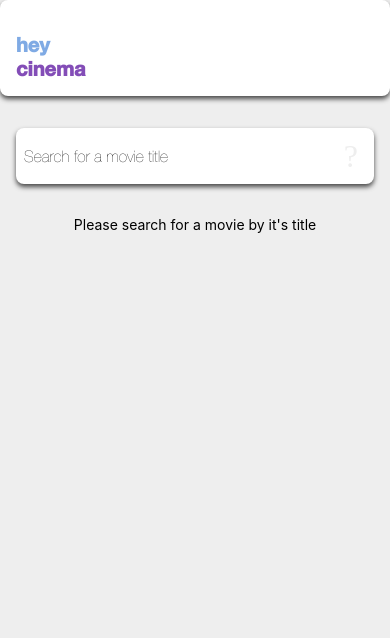
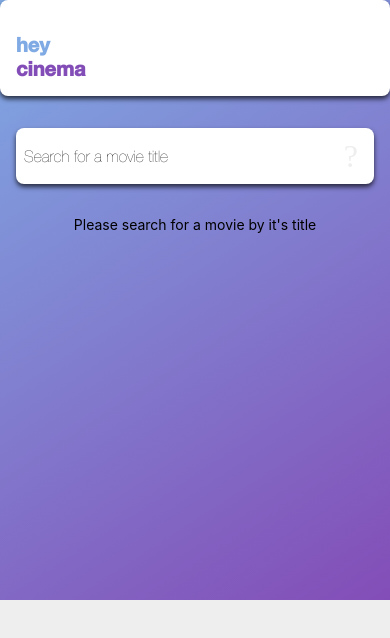
Before and after one commit to sheixt/recylabox-heycinema, a React Native app: screen / in a window 390 px wide. Shown: the top 638 px of the page. Built offline with nearby package versions, Linux system fonts and the light colour scheme.

Commit message:
Background gradient for app

```diff
--- a/App.tsx
+++ b/App.tsx
@@ -1,8 +1,9 @@
 import {AppLoading} from 'expo'
+import {LinearGradient} from 'expo-linear-gradient'
 import {useFonts} from 'expo-font'
 import {StatusBar} from 'expo-status-bar'
 import React from 'react'
-import {StyleSheet, View, ViewStyle} from 'react-native'
+import {Dimensions, StyleSheet, View, ViewStyle} from 'react-native'
 
 import branding from './branding'
 import Header from './components/Header'
@@ -20,8 +21,22 @@ const App: React.FC = () => {
     return <AppLoading />
   }
 
+  const {height} = Dimensions.get('screen')
+
   return (
     <View style={styles.container}>
+      <LinearGradient
+        start={[0, 0]}
+        end={[1, 1]}
+        colors={[branding.colors.primary, branding.colors.secondary]}
+        style={{
+          position: 'absolute',
+          left: 0,
+          right: 0,
+          top: 0,
+          height,
+        }}
+      />
       <Header />
       <MoviesProvider>
         <SearchMovies />
--- a/package.json
+++ b/package.json
@@ -13,7 +13,8 @@
     "react": "16.13.1",
     "react-dom": "16.13.1",
     "react-native": "https://github.com/expo/react-native/archive/sdk-39.0.4.tar.gz",
-    "react-native-web": "~0.13.12"
+    "react-native-web": "~0.13.12",
+    "expo-linear-gradient": "~8.3.0"
   },
   "devDependencies": {
     "@babel/core": "~7.9.0",
```
